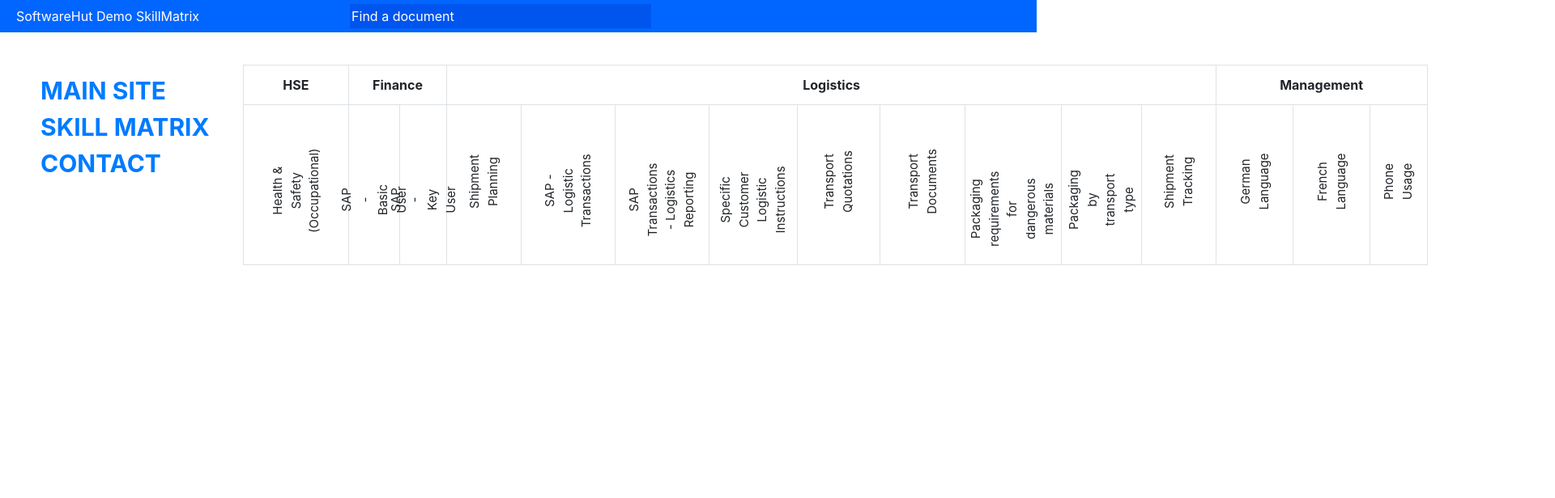
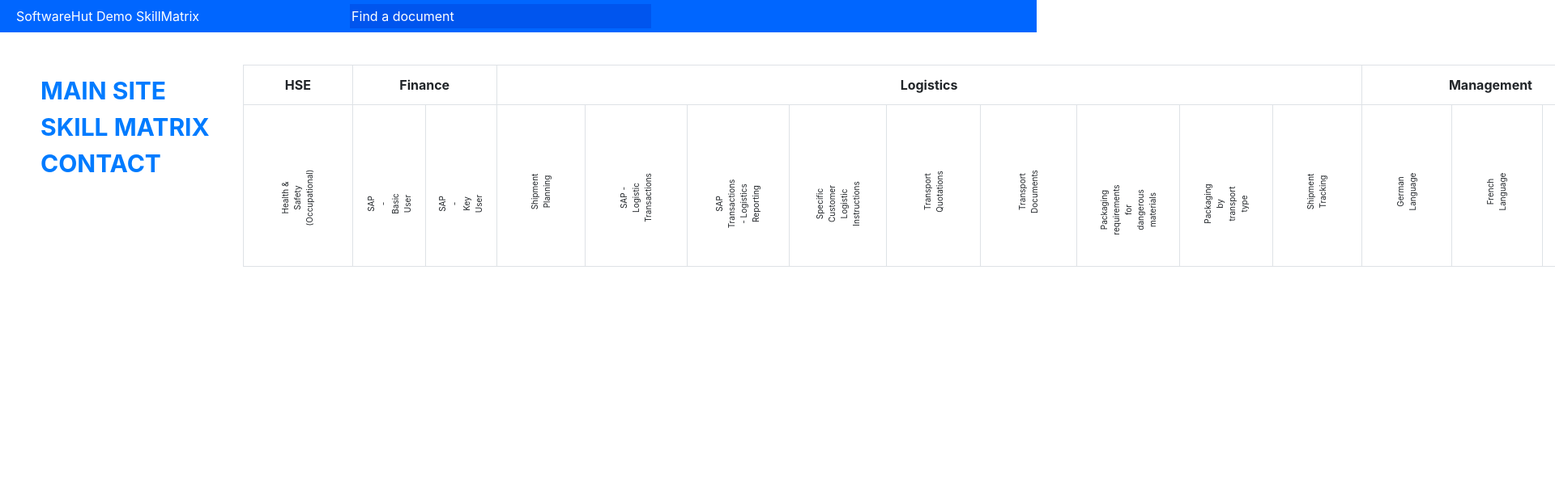
Before and after one commit to XeNeeX/skillmatrix, a React (Create React App) app: page /matrix in a window 1280 px wide. Shown: the top 616 px of the page at 81% size, 1920 px wide, since content can reach past the window. Built offline with nearby package versions, Linux system fonts and the light colour scheme.

Commit message:
small req edit (scrap incoming)

```diff
--- a/src/style/Req.css
+++ b/src/style/Req.css
@@ -7,10 +7,11 @@
     width: fit-content;
 }
 .vert{
-    font-size: 15px;
-    word-wrap: break-word;
+    font-size: 10px;;
+    word-wrap: nowrap;
     height: auto;
     transform: rotate(-90deg);
     width:auto;
     margin-top: 60px;
+    padding: 20px;
 }
```
